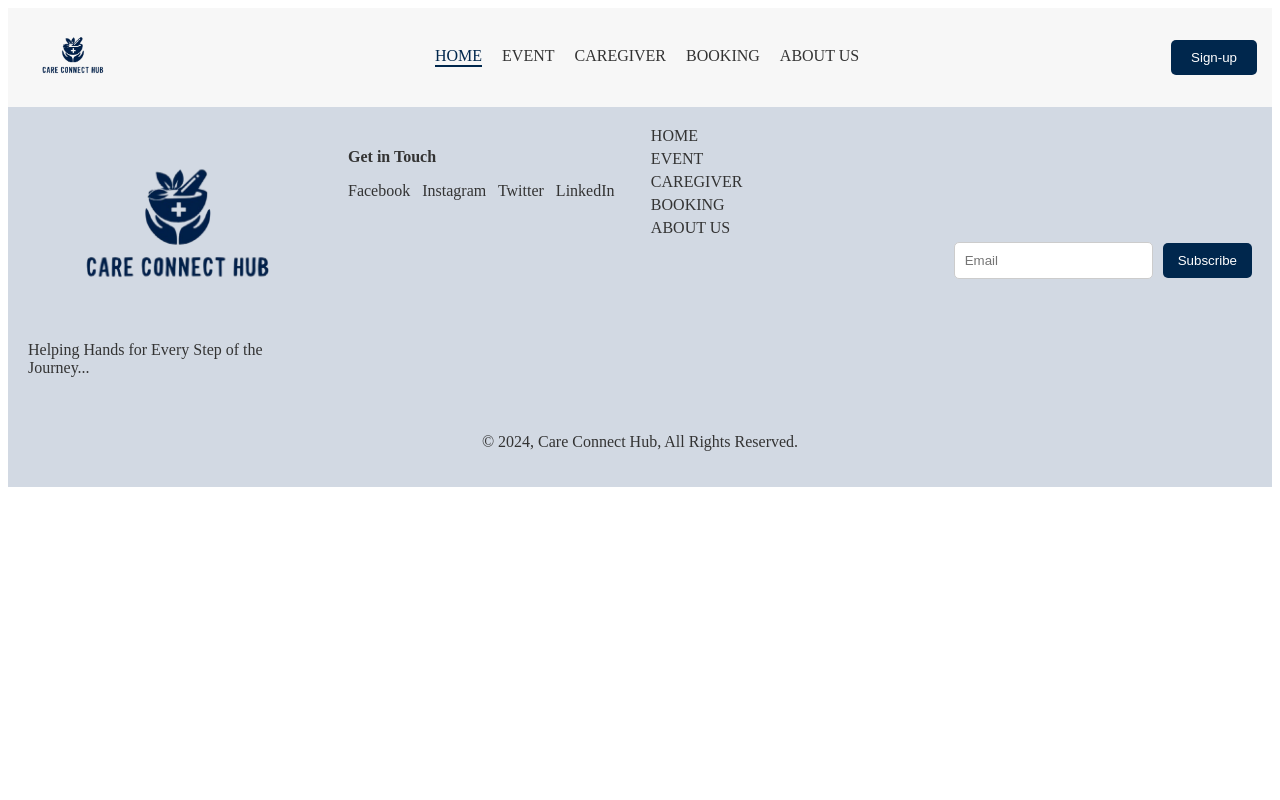
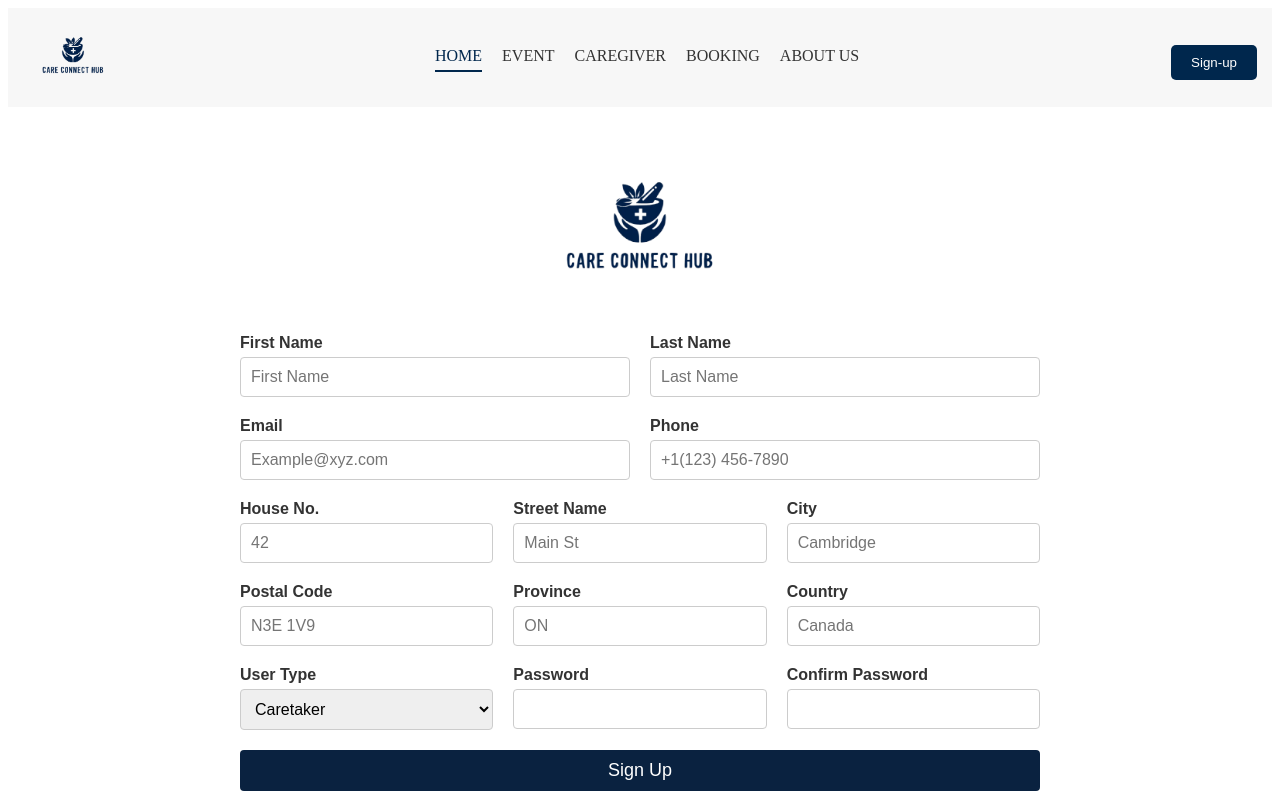
Before and after one commit to scetat/CareConnectHub, a React (Create React App) app in the folder frontend/: page /signup in a window 1280 px wide. Shown: the top 800 px of the page. Built offline with nearby package versions, Linux system fonts and the light colour scheme.

Commit message:
Signup page frontend code

```diff
--- a/frontend/package.json
+++ b/frontend/package.json
@@ -9,7 +9,7 @@
     "react": "^18.3.1",
     "react-dom": "^18.3.1",
     "react-router-dom": "^6.26.2",
-    "react-scripts": "5.0.1",
+    "react-scripts": "^5.0.1",
     "web-vitals": "^2.1.4"
   },
   "scripts": {
--- a/frontend/src/App.js
+++ b/frontend/src/App.js
@@ -1,18 +1,18 @@
-
-
 import { BrowserRouter as Router, Route, Switch, BrowserRouter, Routes } from 'react-router-dom';
 import Header from './components/Header';
 import Home from './Pages/Home';
 import Footer from './components/Footer';
+import SignUpPage from './Pages/SignUpPage';
 
 function App() {
   return (
    <BrowserRouter>
-   <Header/>
-   <Routes>
-    <Route path='/' exact={true} element ={<Home/>} />
-   </Routes>
-   <Footer/>
+     <Header/>
+     <Routes>
+       <Route path='/' exact={true} element={<Home/>} />
+       <Route path='/signup' element={<SignUpPage/>} />
+     </Routes>
+     <Footer/>
    </BrowserRouter>
   );
 }
--- /dev/null
+++ b/frontend/src/Pages/SignUpPage.js
@@ -0,0 +1,258 @@
+import React, { useState } from 'react';
+import '../css/style.css';
+
+export default function SignUpPage() {
+  const [formData, setFormData] = useState({
+    firstName: '',
+    lastName: '',
+    email: '',
+    phone: '',
+    houseNo: '',
+    streetName: '',
+    city: '',
+    postalCode: '',
+    province: '',
+    country: '',
+    userType: 'Caretaker',
+    password: '',
+    confirmPassword: '',
+  });
+
+  const handleChange = (e) => {
+    const { name, value } = e.target;
+    setFormData((prevState) => ({
+      ...prevState,
+      [name]: value,
+    }));
+  };
+
+  const handleSubmit = async (e) => {
+    e.preventDefault();
+
+    console.log('Form Data:', formData);
+
+    if (formData.password !== formData.confirmPassword) {
+      alert("Passwords don't match!");
+      return;
+    }
+
+    try {
+      const response = await fetch('http://localhost:5000/api/auth/signup', {
+        method: 'POST',
+        headers: {
+          'Content-Type': 'application/json',
+        },
+        body: JSON.stringify(formData),
+      });
+
+      const data = await response.json();
+      console.log('Response from server:', data);
+
+      if (response.ok) {
+        alert('User registered successfully!');
+        //future use for redirection.
+        setFormData({
+          firstName: '',
+          lastName: '',
+          email: '',
+          phone: '',
+          houseNo: '',
+          streetName: '',
+          city: '',
+          postalCode: '',
+          province: '',
+          country: '',
+          userType: 'Caretaker',
+          password: '',
+          confirmPassword: '',
+        });
+      } else {
+        alert(data.message || 'An error occurred during signup');
+      }
+    } catch (error) {
+      console.error('Error during form submission:', error);
+      alert('An error occurred. Please try again.');
+    }
+  };
+
+  return (
+    <div className="sign-up-container">
+      <h1>
+        <div className="form__logo">
+          <img src="/logo.png" alt="Care Connect Hub" />
+        </div>
+      </h1>
+      <form onSubmit={handleSubmit}>
+        <div className="form-row">
+          <div className="form-group">
+            <label htmlFor="firstName">First Name</label>
+            <input
+              type="text"
+              id="firstName"
+              name="firstName"
+              value={formData.firstName}
+              onChange={handleChange}
+              placeholder="First Name"
+              required
+            />
+          </div>
+          <div className="form-group">
+            <label htmlFor="lastName">Last Name</label>
+            <input
+              type="text"
+              id="lastName"
+              name="lastName"
+              value={formData.lastName}
+              onChange={handleChange}
+              placeholder="Last Name"
+              required
+            />
+          </div>
+        </div>
+        <div className="form-row">
+          <div className="form-group">
+            <label htmlFor="email">Email</label>
+            <input
+              type="email"
+              id="email"
+              name="email"
+              value={formData.email}
+              onChange={handleChange}
+              placeholder="Example@xyz.com"
+              required
+            />
+          </div>
+          <div className="form-group">
+            <label htmlFor="phone">Phone</label>
+            <input
+              type="number"
+              id="phone"
+              name="phone"
+              value={formData.phone}
+              onChange={handleChange}
+              placeholder="+1(123) 456-7890"
+              required
+            />
+          </div>
+        </div>
+        <div className="form-row">
+          <div className="form-group">
+            <label htmlFor="houseNo">House No.</label>
+            <input
+              type="text"
+              id="houseNo"
+              name="houseNo"
+              value={formData.houseNo}
+              onChange={handleChange}
+              placeholder="42"
+              required
+            />
+          </div>
+          <div className="form-group">
+            <label htmlFor="streetName">Street Name</label>
+            <input
+              type="text"
+              id="streetName"
+              name="streetName"
+              value={formData.streetName}
+              onChange={handleChange}
+              placeholder="Main St"
+              required
+            />
+          </div>
+          <div className="form-group">
+            <label htmlFor="city">City</label>
+            <input
+              type="text"
+              id="city"
+              name="city"
+              value={formData.city}
+              onChange={handleChange}
+              placeholder="Cambridge"
+              required
+            />
+          </div>
+        </div>
+        <div className="form-row">
+          <div className="form-group">
+            <label htmlFor="postalCode">Postal Code</label>
+            <input
+              type="text"
+              id="postalCode"
+              name="postalCode"
+              value={formData.postalCode}
+              onChange={handleChange}
+              placeholder="N3E 1V9"
+              required
+            />
+          </div>
+          <div className="form-group">
+            <label htmlFor="province">Province</label>
+            <input
+              type="text"
+              id="province"
+              name="province"
+              value={formData.province}
+              onChange={handleChange}
+              placeholder="ON"
+              required
+            />
+          </div>
+          <div className="form-group">
+            <label htmlFor="country">Country</label>
+            <input
+              type="text"
+              id="country"
+              name="country"
+              value={formData.country}
+              onChange={handleChange}
+              placeholder="Canada"
+              required
+            />
+          </div>
+        </div>
+        <div className="form-row">
+          <div className="form-group">
+            <label htmlFor="userType">User Type</label>
+            <select
+              id="userType"
+              name="userType"
+              value={formData.userType}
+              onChange={handleChange}
+              required
+            >
+              <option value="Caretaker">Caretaker</option>
+              <option value="Patient">Caregiver</option>
+            </select>
+          </div>
+          <div className="form-group">
+            <label htmlFor="password">Password</label>
+            <input
+              type="password"
+              id="password"
+              name="password"
+              value={formData.password}
+              onChange={handleChange}
+              required
+            />
+          </div>
+          <div className="form-group">
+            <label htmlFor="confirmPassword">Confirm Password</label>
+            <input
+              type="password"
+              id="confirmPassword"
+              name="confirmPassword"
+              value={formData.confirmPassword}
+              onChange={handleChange}
+              required
+            />
+          </div>
+        </div>
+        <button type="submit" className="sign-up-button">Sign Up</button>
+      </form>
+      <p className="login-link">
+        Already Have Account? <a href="/login">Sign In</a>
+      </p>
+    </div>
+  );
+}
--- a/frontend/src/components/Header/index.js
+++ b/frontend/src/components/Header/index.js
@@ -1,6 +1,8 @@
 // Header.js
 import React from 'react';
 import '../../css/style.css';
+import { Link } from 'react-router-dom';
+
 
 const Header = () => {
   return (
@@ -15,7 +17,11 @@ const Header = () => {
         <a href="/booking" className="header__link">BOOKING</a>
         <a href="/about" className="header__link">ABOUT US</a>
       </nav>
+
+      <Link to="/signup">
       <button className="header__signup">Sign-up</button>
+      </Link>
+
     </header>
   );
 };
--- a/frontend/src/css/style.css
+++ b/frontend/src/css/style.css
@@ -1,8 +1,7 @@
-/* styles.css */
-
 /* Header Styles */
 .header {
   display: flex;
+  flex-wrap: wrap;
   justify-content: space-between;
   align-items: center;
   background-color: #f7f7f7;
@@ -11,17 +10,21 @@
 
 .header__logo img {
   width: 100px;
+  max-width: 100%;
+  height: auto;
 }
 
 .header__nav {
   display: flex;
   gap: 20px;
+  flex-wrap: wrap;
 }
 
 .header__link {
   text-decoration: none;
   color: #333;
   font-size: 16px;
+  padding: 5px 0;
 }
 
 .header__link--active {
@@ -36,12 +39,13 @@
   border: none;
   cursor: pointer;
   border-radius: 5px;
+  margin-top: 10px;
 }
 
 /* Footer Styles */
 .footer {
   display: grid;
-    grid-template-columns: repeat(4, 1fr);
+  grid-template-columns: repeat(auto-fit, minmax(200px, 1fr));
   gap: 20px;
   background-color: #d2d9e3;
   padding: 20px;
@@ -49,7 +53,9 @@
 }
 
 .footer__logo img {
-    width: 300px;
+  width: 100%;
+  max-width: 300px;
+  height: auto;
 }
 
 .footer__social h4 {
@@ -69,14 +75,17 @@
 
 .footer__subscribe {
   display: flex;
+  flex-wrap: wrap;
   align-items: center;
+  gap: 10px;
 }
 
 .footer__input {
+  flex: 1;
+  min-width: 150px;
   padding: 10px;
   border: 1px solid #ccc;
   border-radius: 5px;
-    margin-right: 10px;
 }
 
 .footer__button {
@@ -93,3 +102,145 @@
   text-align: center;
   margin-top: 20px;
 }
+
+/* Sign up css */
+.sign-up-container {
+  max-width: 800px;
+  margin: 0 auto;
+  padding: 20px;
+  font-family: Arial, sans-serif;
+}
+
+h1 {
+  text-align: center;
+  color: #0a2240;
+  margin-bottom: 30px;
+}
+
+.form-row {
+  display: flex;
+  flex-wrap: wrap;
+  gap: 20px;
+  margin-bottom: 20px;
+}
+
+.form-group {
+  flex: 1;
+  min-width: 200px;
+}
+
+label {
+  display: block;
+  margin-bottom: 5px;
+  font-weight: bold;
+  color: #333;
+}
+
+input, select {
+  width: 100%;
+  padding: 10px;
+  border: 1px solid #ccc;
+  border-radius: 4px;
+  font-size: 16px;
+  box-sizing: border-box;
+}
+
+.sign-up-button {
+  display: block;
+  width: 100%;
+  padding: 10px;
+  background-color: #0a2240;
+  color: white;
+  border: none;
+  border-radius: 4px;
+  font-size: 18px;
+  cursor: pointer;
+  margin-top: 20px;
+}
+
+.sign-up-button:hover {
+  background-color: #0d2d56;
+}
+
+.login-link {
+  text-align: center;
+  margin-top: 20px;
+}
+
+.login-link a {
+  color: #0a2240;
+  text-decoration: none;
+}
+
+.login-link a:hover {
+  text-decoration: underline;
+}
+
+.form__logo img {
+  width: 100%;
+  max-width: 30vh;
+  height: auto;
+  display: block;
+  margin: 0 auto 20px;
+}
+
+/* Responsive adjustments */
+@media (max-width: 768px) {
+  .header {
+    flex-direction: column;
+    align-items: flex-start;
+  }
+
+  .header__nav {
+    margin-top: 10px;
+  }
+
+  .header__signup {
+    width: 100%;
+    text-align: center;
+  }
+
+  .footer {
+    grid-template-columns: 1fr;
+  }
+
+  .footer__subscribe {
+    flex-direction: column;
+    align-items: stretch;
+  }
+
+  .footer__input,
+  .footer__button {
+    width: 100%;
+  }
+
+  .form-row {
+    flex-direction: column;
+  }
+
+  .form-group {
+    width: 100%;
+  }
+}
+
+@media (max-width: 480px) {
+  .header__nav {
+    flex-direction: column;
+    gap: 10px;
+  }
+
+  .header__link {
+    width: 100%;
+    text-align: center;
+    padding: 10px 0;
+    border-bottom: 1px solid #ccc;
+  }
+
+  .header__link:last-child {
+    border-bottom: none;
+  }
+
+  .form__logo img {
+    max-width: 100%;
+  }
+}
```
Also changed, not shown: package.json (added, +17 -0 lines), frontend/src/index.css (line endings or trailing spaces), 2 other files (tests, documents, lock files or other folders). Lines whose indentation alone changed are shown as unchanged.
